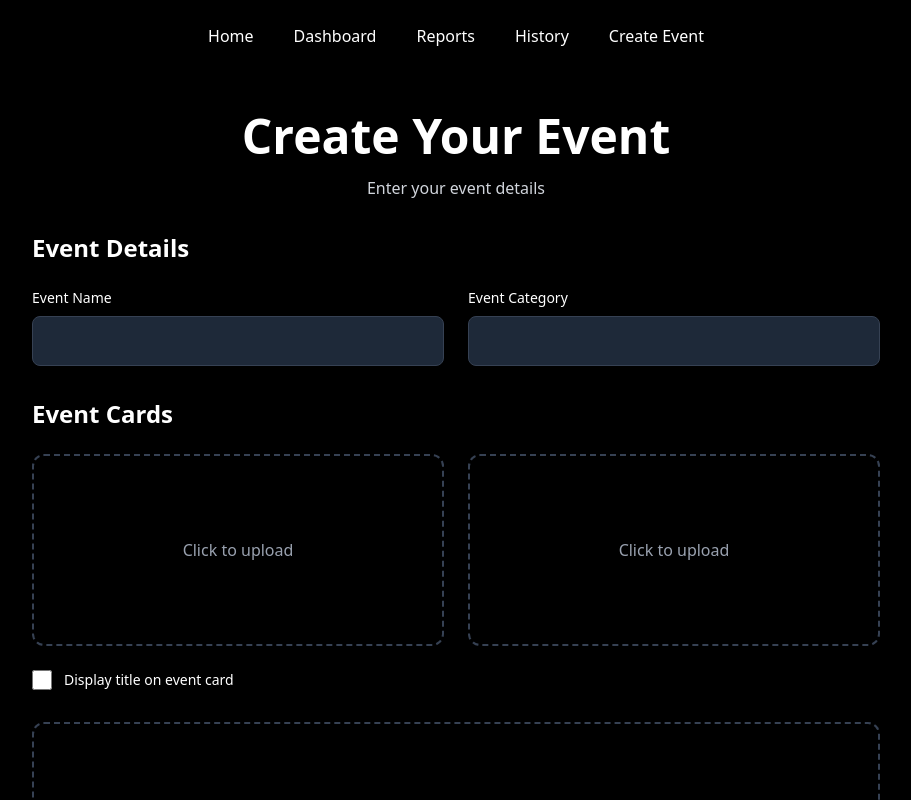
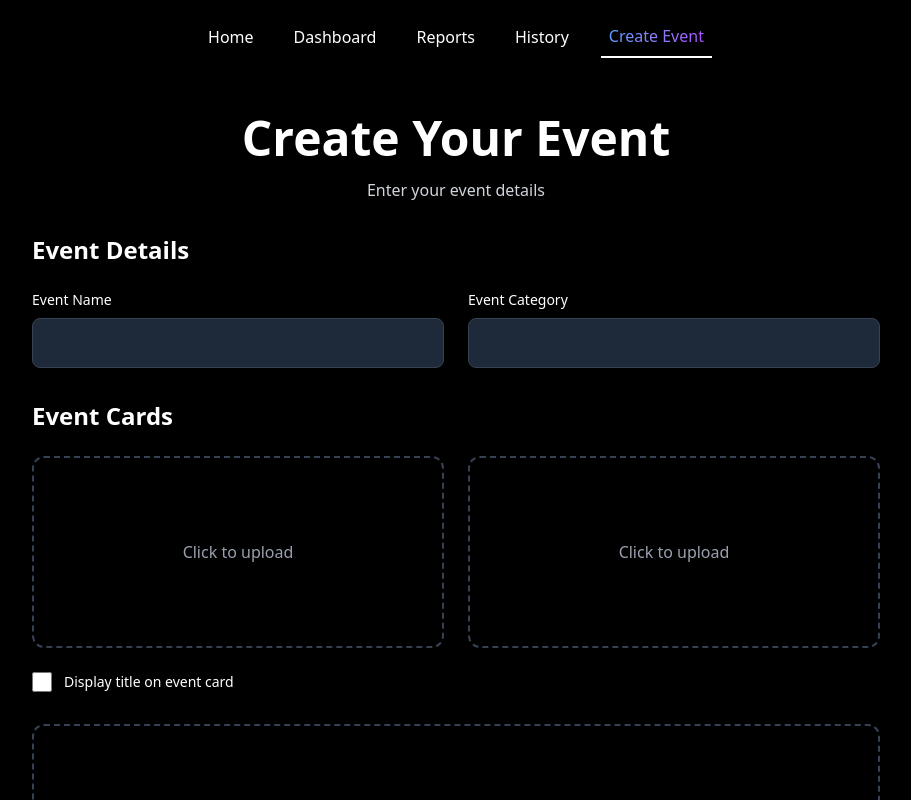
Before and after one commit to anandspaces/react-create-event-form, a React (Vite) app: page / in a window 1280 px wide. Shown: the top 800 px of the page, without its empty margins (184-1095 px from the left). Built offline with nearby package versions, Linux system fonts and the light colour scheme.

Commit message:
improved header styles

```diff
--- a/src/components/Header.jsx
+++ b/src/components/Header.jsx
@@ -2,6 +2,7 @@ import { useState } from "react";
 
 function Header() {
   const [isOpen, setIsOpen] = useState(false);
+  const [selected, setSelected] = useState("Create Event"); // Default selected item
 
   return (
     <nav className="flex justify-center bg-black text-white p-4">
@@ -21,11 +22,19 @@ function Header() {
           isOpen ? "block" : "hidden"
         } md:block`}
       >
-        <div className="p-2 cursor-pointer hover:bg-gradient-to-r hover:from-blue-400 hover:to-purple-500 hover:bg-clip-text hover:text-transparent">Home</div>
-        <div className="p-2 cursor-pointer hover:bg-gradient-to-r hover:from-blue-400 hover:to-purple-500 hover:bg-clip-text hover:text-transparent">Dashboard</div>
-        <div className="p-2 cursor-pointer hover:bg-gradient-to-r hover:from-blue-400 hover:to-purple-500 hover:bg-clip-text hover:text-transparent">Reports</div>
-        <div className="p-2 cursor-pointer hover:bg-gradient-to-r hover:from-blue-400 hover:to-purple-500 hover:bg-clip-text hover:text-transparent">History</div>
-        <div className="p-2 cursor-pointer hover:bg-gradient-to-r hover:from-blue-400 hover:to-purple-500 hover:bg-clip-text hover:text-transparent">Create Event</div>
+        {["Home", "Dashboard", "Reports", "History", "Create Event"].map(
+          (item) => (
+            <div
+              key={item}
+              className={`p-2 cursor-pointer relative
+              hover:bg-gradient-to-r hover:from-blue-400 hover:to-purple-500 hover:bg-clip-text hover:text-transparent
+              ${selected === item ? "bg-gradient-to-r from-blue-400 to-purple-500 bg-clip-text text-transparent border-b-2 border-white" : ""}`}
+              onClick={() => setSelected(item)}
+            >
+              {item}
+            </div>
+          )
+        )}
       </div>
     </nav>
   );
```
